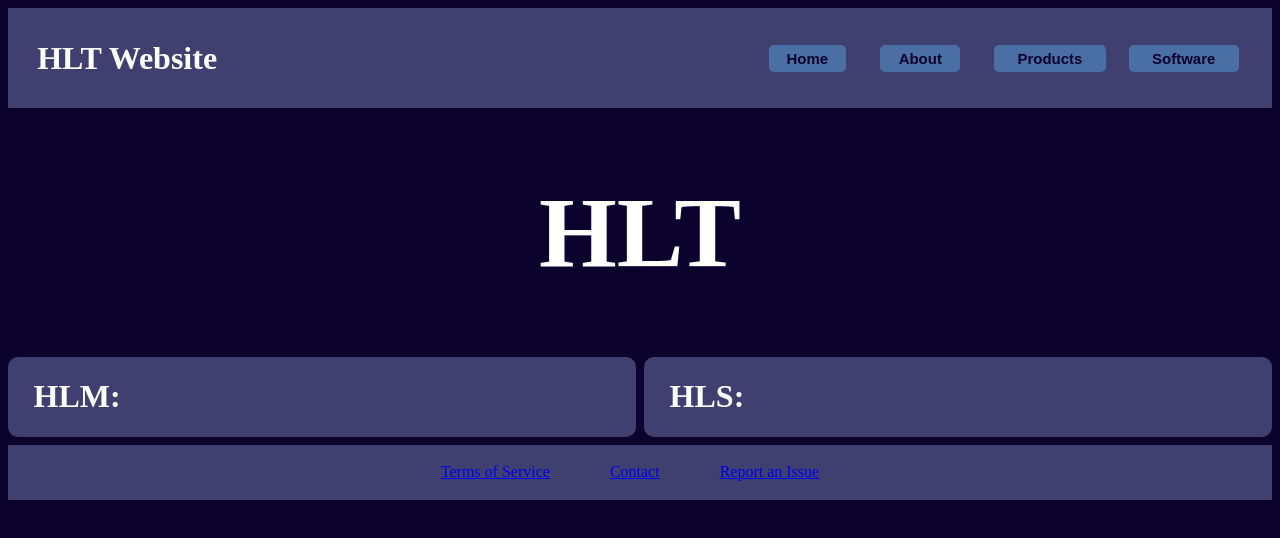
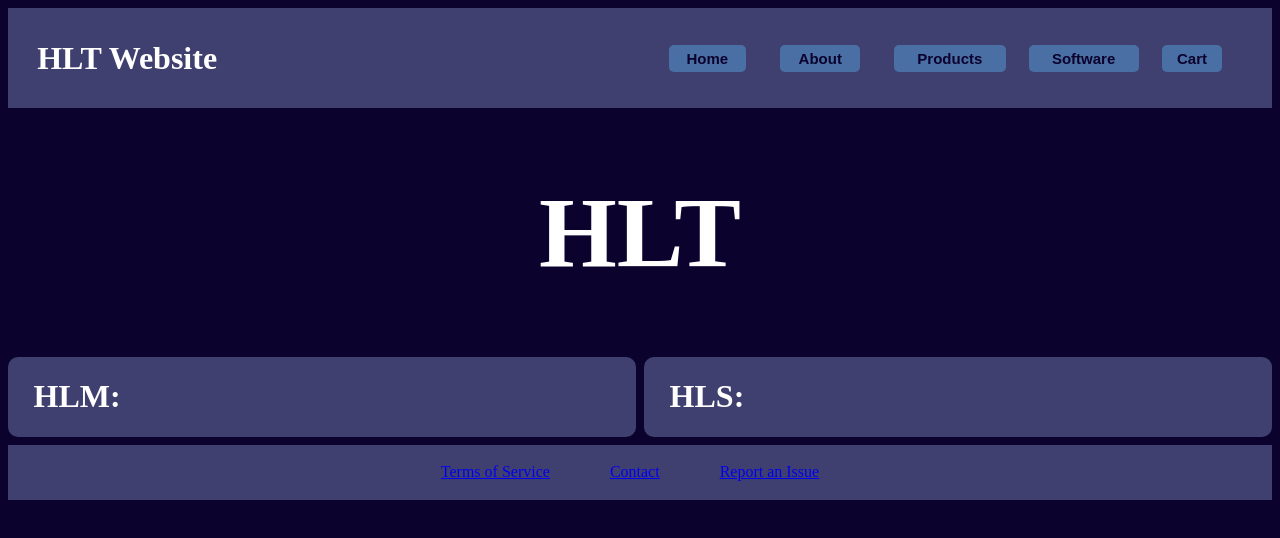
Before and after one commit to HighLevelThinking/HLT-Website, a React (Vite) app in the folder frontend/: page / in a window 1280 px wide. Shown: the top 538 px of the page. Built offline with nearby package versions, Linux system fonts and the light colour scheme.

Commit message:
i dont know what i did

```diff
--- a/frontend/index.html
+++ b/frontend/index.html
@@ -2,7 +2,6 @@
 <html lang="en">
   <head>
     <meta charset="UTF-8" />
-    <link rel="icon" type="image/svg+xml" href="/vite.svg" />
     <meta name="viewport" content="width=device-width, initial-scale=1.0" />
     <title>hlt-website</title>
   </head>
--- a/frontend/src/Header.tsx
+++ b/frontend/src/Header.tsx
@@ -9,6 +9,7 @@ function Header() {
                 <li><button onClick={() => window.location.href = 'https://www.google.com'}>About</button></li>
                 <li><button onClick={() => window.location.href = 'https://www.google.com'}>Products</button></li>
                 <li><button onClick={() => window.location.href = 'https://www.google.com'}>Software</button></li>
+                <li><button onClick={() => window.location.href = 'https://www.google.com'}>Cart</button></li>
             </ul>
         </header>
     );
```
